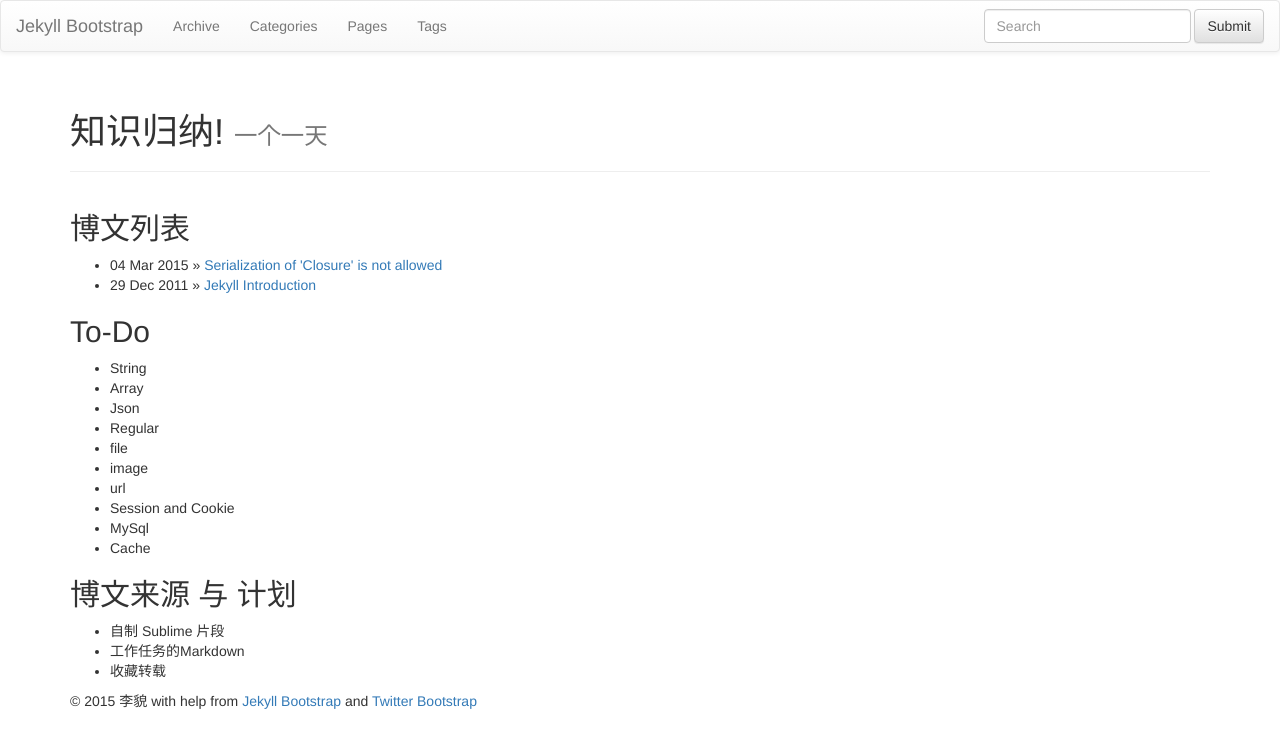
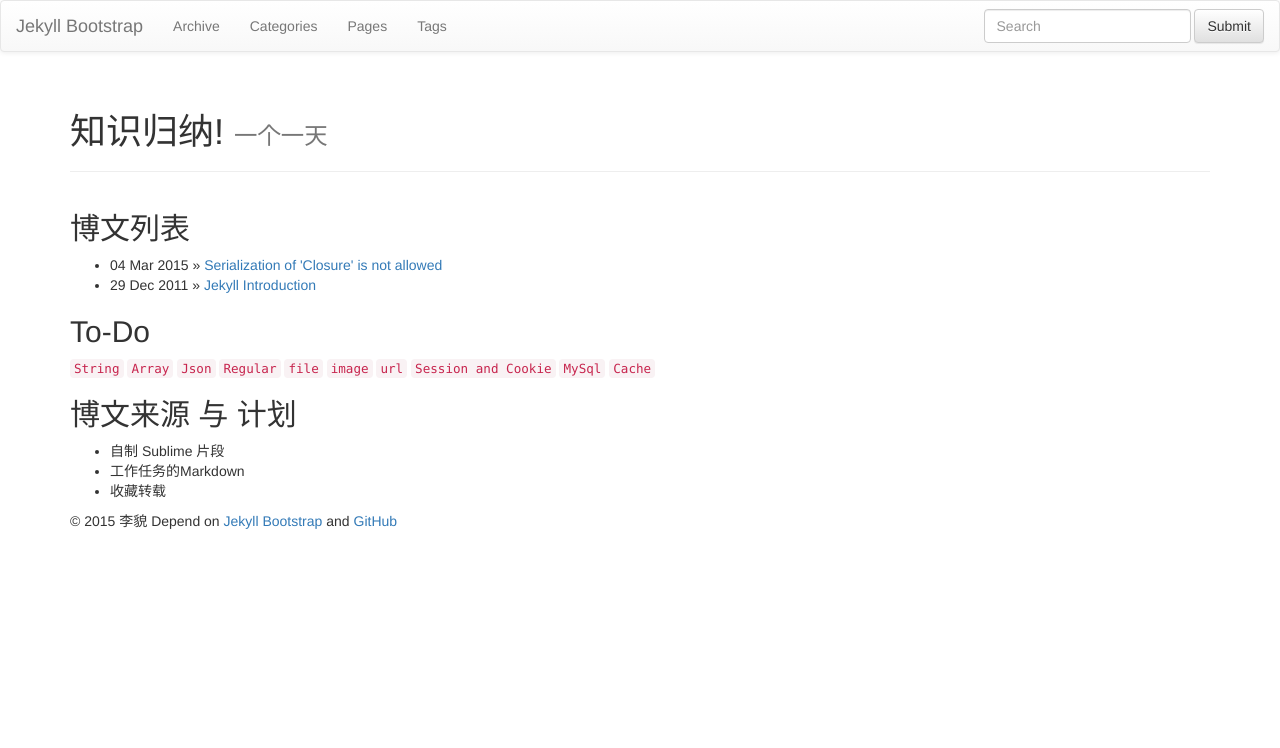
Before and after one commit to polimao/yepolite.github.io, a Jekyll site: the page built from index.md, in a window 1280 px wide. Shown: the top 748 px of the page. Built offline with Jekyll 4.4.1, drawn with Linux system fonts in a browser that asks for light colours; nearby versions of some CDN libraries; library files that are not in the unit come from our copies.

```diff
--- a/_includes/themes/bootstrap-3/default.html
+++ b/_includes/themes/bootstrap-3/default.html
@@ -80,10 +80,10 @@
 
     <div id="footer">
       <div class="container">
-        <p>&copy; {{ site.time | date: '%Y' }} {{ site.author.name }}
-          with help from <a href="http://jekyllbootstrap.com" target="_blank" title="The Definitive Jekyll Blogging Framework">Jekyll Bootstrap</a>
-          and <a href="http://twitter.github.com/bootstrap/" target="_blank">Twitter Bootstrap</a>
-        </p>
+      <p>&copy; {{ site.time | date: '%Y' }} {{ site.author.name }}
+         Depend on <a href="http://jekyllbootstrap.com" target="_blank" title="The Definitive Jekyll Blogging Framework">Jekyll Bootstrap</a>
+         and <a href="http://github.com" target="_blank">GitHub</a>
+       </p>
       </div>
     </div>
 
--- a/_includes/themes/twitter/default.html
+++ b/_includes/themes/twitter/default.html
@@ -54,9 +54,9 @@
       <hr>
       <footer>
         <p>&copy; {{ site.time | date: '%Y' }} {{ site.author.name }}
-          with help from <a href="http://jekyllbootstrap.com" target="_blank" title="The Definitive Jekyll Blogging Framework">Jekyll Bootstrap</a>
-          and <a href="http://twitter.github.com/bootstrap/" target="_blank">Twitter Bootstrap</a>
-        </p>
+           Depend on <a href="http://jekyllbootstrap.com" target="_blank" title="The Definitive Jekyll Blogging Framework">Jekyll Bootstrap</a>
+           and <a href="http://github.com" target="_blank">GitHub</a>
+         </p>
       </footer>
 
     </div>
--- a/index.md
+++ b/index.md
@@ -15,16 +15,16 @@ tagline: 一个一天
 
 ## To-Do
 
-+ String
-+ Array
-+ Json
-+ Regular
-+ file
-+ image
-+ url
-+ Session and Cookie
-+ MySql
-+ Cache
+`String`
+`Array`
+`Json`
+`Regular`
+`file`
+`image`
+`url`
+`Session and Cookie`
+`MySql`
+`Cache`
 
 ## 博文来源 与 计划
 - 自制 Sublime 片段
```
Also changed, not shown: _includes/JB/comments-providers/disqus (+19 -6 lines).
